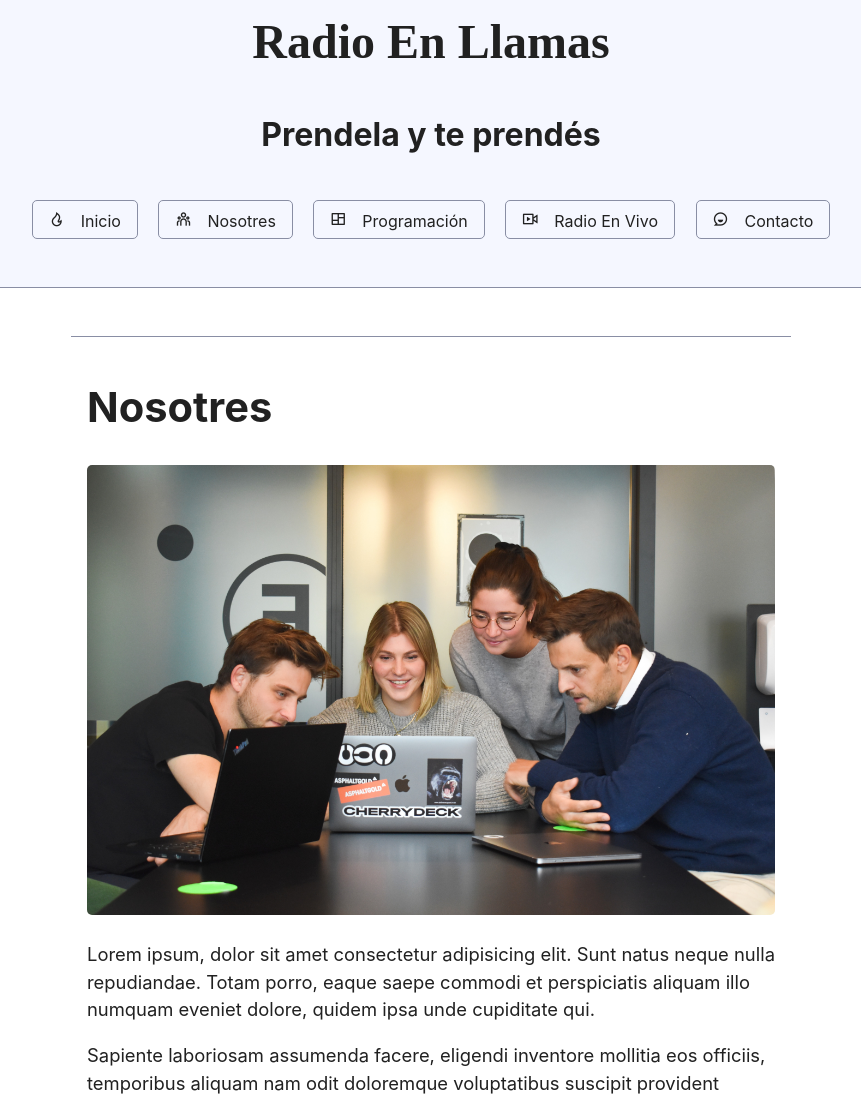
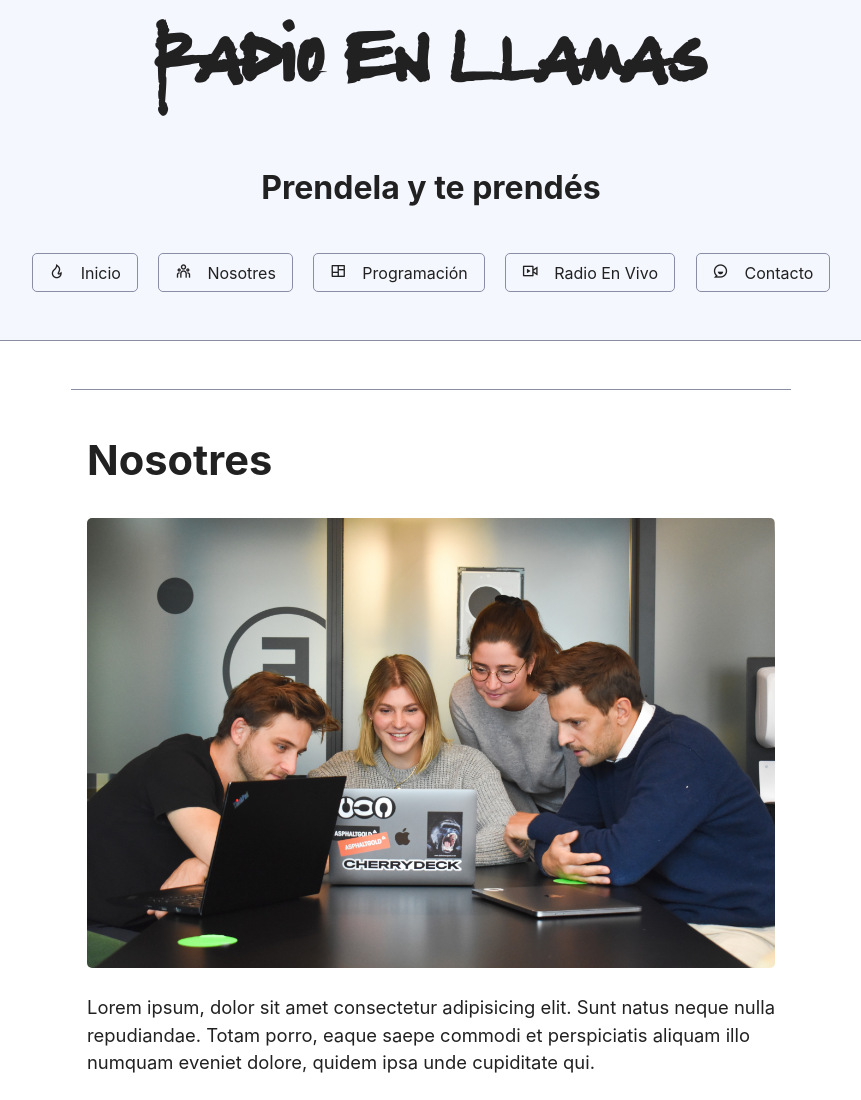
Before and after one commit to servitecbaires/servitecbaires.github.io, a plain HTML site: page python/TPO Web/index.html in a window 1280 px wide. Shown: the top 1100 px of the page, without its empty margins (209-1070 px from the left). Drawn offline with nearby package versions, Linux system fonts and the light colour scheme.

Commit message:
tamaño isologotipo

```diff
--- a/python/TPO Web/estilos.css
+++ b/python/TPO Web/estilos.css
@@ -1,9 +1,10 @@
 /* Global variables. */
+
+ /* Set Logo Font to Dashley@fontlibrary.org*/
+ @font-face {
+  font-family: "dashley";
+  src: url("recursos/Dashley.woff");}
 :root {
-    /* Set Logo Font to Dashley@fontlibrary.org*/
-    @font-face {
-      font-family: "dashley";
-      src: url("recursos/dashley.woff");}
     /* Set sans-serif & mono fonts */
     --sans-font: -apple-system, BlinkMacSystemFont, "Avenir Next", Avenir,
       "Nimbus Sans L", Roboto, "Noto Sans", "Segoe UI", Arial, Helvetica,
@@ -112,7 +113,7 @@
   }
 
   /* Format headers */
-  .isologotipo{font-family: dashley;}
+  h1.isologotipo{font-family: dashley;font-size: 6rem;}
   h1 {
     font-size: 3rem;
   }
--- a/python/TPO Web/index.html
+++ b/python/TPO Web/index.html
@@ -105,7 +105,7 @@
             <p><label for="mail">Tu Email</label>
             <input type="email" name="email" id="email" required></p>
             <p><label for="mensaje">Tu Mensaje</label>
-            <textarea name="mensaje" id="mensaje" cols="30" rows="10" required></textarea></p>
+            <textarea name="mensaje" id="mensaje" cols="30" required></textarea></p>
             <p><button type="submit">Enviar</button></p>
         </form>
         </section>
```
